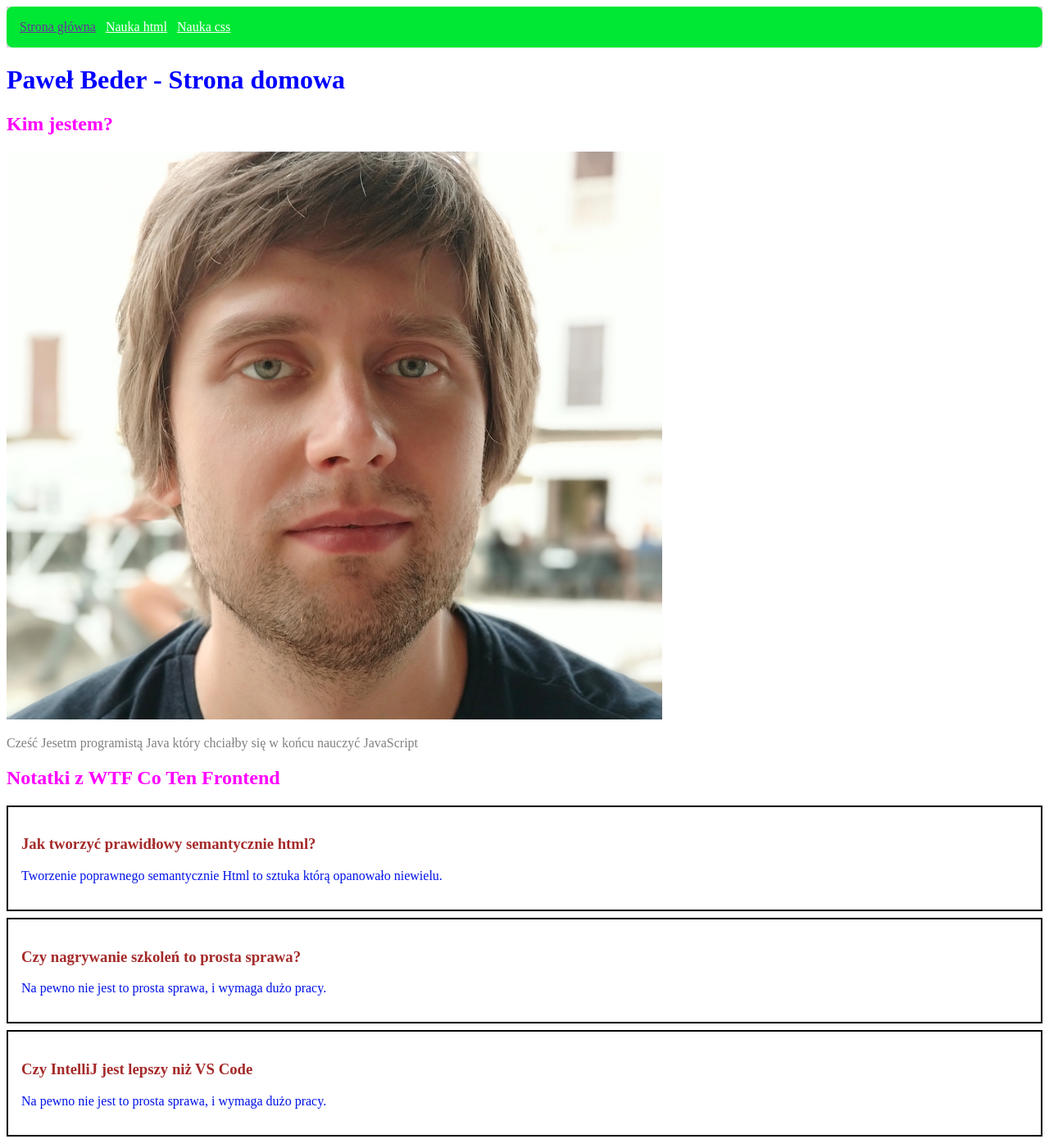
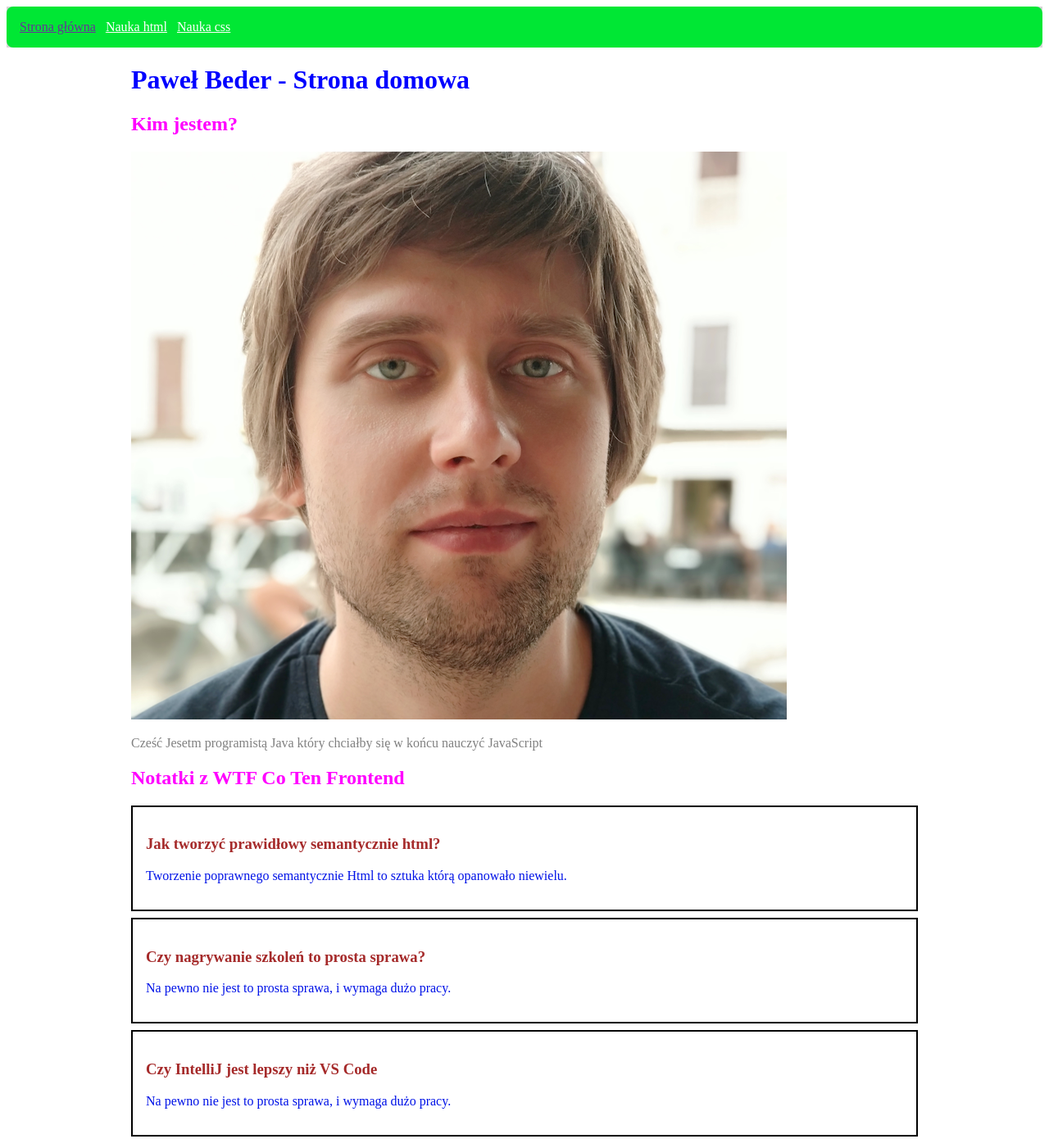
Before and after one commit to bederp/homepage, a plain HTML site: page index.html in a window 1280 px wide. Shown: the top 1390 px of the page at 82% size. Drawn offline with Linux system fonts and the light colour scheme.

Commit message:
feat: Bem

```diff
--- a/index.html
+++ b/index.html
@@ -15,20 +15,24 @@
         <a class="navigation__link" href="nauka-css.html">Nauka css</a>
       </nav>
     </header>
-    <main>
-      <header id="top">
-        <h1 class="main-heading">Paweł Beder - Strona domowa</h1>
+    <main class="main">
+      <header class="main__header" id="top">
+        <h1 class="main__heading">Paweł Beder - Strona domowa</h1>
       </header>
-      <section>
-        <h2>Kim jestem?</h2>
-        <img alt="Paweł Beder zdjęcie" src="przyciete3.png" />
-        <p>
+      <section class="about">
+        <h2 class="about__header">Kim jestem?</h2>
+        <img
+          class="about__picture"
+          alt="Paweł Beder zdjęcie"
+          src="przyciete3.png"
+        />
+        <p class="about__description">
           Cześć Jesetm programistą Java który chciałby się w końcu nauczyć
           JavaScript
         </p>
       </section>
-      <section>
-        <h2>Notatki z WTF Co Ten Frontend</h2>
+      <section class="notes">
+        <h2 class="notes__heading">Notatki z WTF Co Ten Frontend</h2>
         <article class="week-summary">
           <h3 class="week-summary__title">
             Jak tworzyć prawidłowy semantycznie html?
@@ -58,7 +62,7 @@
         </article>
       </section>
 
-      <footer>Footer: To jest strona domowa Pawła Bedera</footer>
+      <footer class="footer">Footer: To jest strona domowa Pawła Bedera</footer>
       <script src="script.js"></script>
     </main>
   </body>
--- a/style.css
+++ b/style.css
@@ -2,7 +2,7 @@ section {
   background: white;
 }
 
-.main-heading {
+.main__heading {
   color: blue;
 }
 
@@ -43,10 +43,19 @@ h2 {
   border: 2px solid black;
 }
 
-.week-summary__title{
+.week-summary__title {
   color: brown;
 }
 
-.week-summary__description{
+.week-summary__description {
   color: #0012e7;
 }
+
+.main {
+  max-width: 960px;
+  margin: 0 auto;
+}
+
+img {
+  margin: 0 auto;
+}
```
